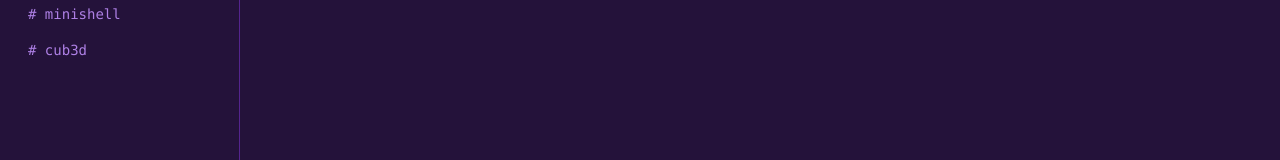
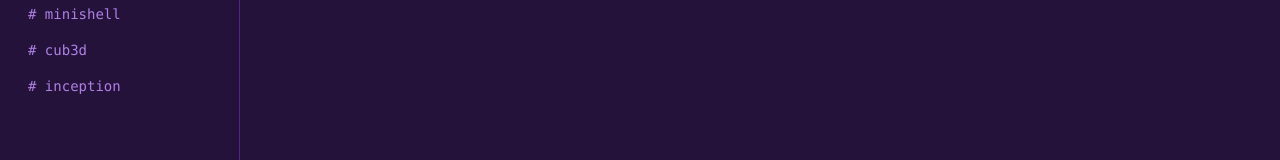
Before and after one commit to Camillia9/Portfolio, a React app: page / in a window 1280 px wide. Shown: the part 431-591 px from the top of the page. Built offline with nearby package versions, Linux system fonts and the light colour scheme; the HTML template or start-up script is replaced by a standard one.

Commit message:
Add: Projet inception

```diff
--- a/src/App.jsx
+++ b/src/App.jsx
@@ -16,6 +16,7 @@ const channelComponents = {
   ft_irc: ProjectChannel,
   minishell: ProjectChannel,
   cub3d: ProjectChannel,
+  inception: ProjectChannel,
 }
 
 export default function App() {
--- a/src/data/channels.js
+++ b/src/data/channels.js
@@ -1,4 +1,4 @@
 export const channels = {
   general: ['about', 'skills', 'contact'],
-  projects: ['ft_transcendence', 'ft_irc', 'minishell', 'cub3d'],
+  projects: ['ft_transcendence', 'ft_irc', 'minishell', 'cub3d', 'inception'],
 }
--- a/src/data/projects.js
+++ b/src/data/projects.js
@@ -15,16 +15,23 @@ export const projects = {
   },
   minishell: {
     stack: ['C', 'fork', 'execve', 'pipes', 'signals'],
-    lead: 'null',
+    lead: null,
     members: ['Camillia', 'Mary-Line'],
     repo: 'https://github.com/Camillia9/minishell',
     pinned: ['overview', 'role', 'challenge'],
   },
     cub3d: {
     stack: ['C', 'raycasting', 'MiniLibX'],
-    lead: 'null',
+    lead: null,
     members: ['Camillia', 'Mary-Line'],
     repo: 'https://github.com/Camillia9/cub3d',
     pinned: ['overview', 'role', 'challenge'],
   },
+    inception: {
+    stack: ['Docker', 'Docker Compose', 'NGINX', 'WordPress', 'MariaDB', 'Shell'],
+    lead: null,
+    members: ['Camillia'],
+    repo: 'https://github.com/Camillia9/inception',
+    pinned: ['overview', 'learned'],
+  },
 }
--- a/src/locales/en.json
+++ b/src/locales/en.json
@@ -28,7 +28,8 @@
       "ft_transcendence": "Collaborative project management, Trello-style",
       "ft_irc": "Multi-client messaging server in C++",
       "minishell": "A simplified Unix shell, inspired by bash",
-      "cub3d": "A raycasting 3D engine, Wolfenstein 3D-style"
+      "cub3d": "A raycasting 3D engine, Wolfenstein 3D-style",
+      "inception": "A containerized web infrastructure with Docker"
     }
   },
 
@@ -70,7 +71,8 @@
       "overview": "The project",
       "role": "My role",
       "challenge": "The challenge",
-      "tests": "Testing"
+      "tests": "Testing",
+      "learned": "What I took away"
     },
     "ft_transcendence": {
       "overview": "A collaborative project management web app, Trello-style. Users create an organization and several projects, then assign and track tasks on a board.",
@@ -91,6 +93,10 @@
       "overview": "A first-person game engine, Wolfenstein 3D-style, written in C. From a 2D map, it renders a textured 3D maze that the player can move through in real time.",
       "role": "I built the entire raycasting: casting one ray per screen column, computing the distance to the wall it hits, then deriving the height of the wall to draw to create the illusion of 3D.",
       "challenge": "The geometry, especially the fish-eye effect, which curved the walls at the edges of the screen. It's fixed by using the perpendicular distance to the camera plane instead of the actual length of the ray."
+    },
+    "inception": {
+      "overview": "A complete web infrastructure split into several services, each running in its own Docker container: an NGINX server secured with TLS, a WordPress site and a MariaDB database, orchestrated with Docker Compose. Every image is built from my own Dockerfile, without any ready-made image.",
+      "learned": "This was the project that challenged me the most: meticulous configuration, dense documentation, containers that refused to talk to each other, and errors that were hard to diagnose from inside a container. But it's also the one that taught me to read logs to understand why a container crashes, to write and read a docker-compose.yml file, and to understand why a project works on one machine but not on another. I reused these skills directly to run ft_transcendence with Docker."
     }
   }
 }
--- a/src/locales/fr.json
+++ b/src/locales/fr.json
@@ -28,7 +28,8 @@
       "ft_transcendence": "Gestion de projet collaborative façon Trello",
       "ft_irc": "Serveur de messagerie multi-clients en C++",
       "minishell": "Un shell Unix simplifié, inspiré de bash",
-      "cub3d": "Un moteur 3D par raycasting, façon Wolfenstein 3D"
+      "cub3d": "Un moteur 3D par raycasting, façon Wolfenstein 3D",
+      "inception": "Une infrastructure web conteneurisée avec Docker"
     }
   },
 
@@ -70,7 +71,8 @@
       "overview": "Le projet",
       "role": "Mon rôle",
       "challenge": "Le défi",
-      "tests": "Les tests"
+      "tests": "Les tests",
+      "learned": "Ce que j'en retiens"
     },
     "ft_transcendence": {
       "overview": "Une application web de gestion de projet collaborative, dans l'esprit de Trello. On crée une organisation, plusieurs projets, et chacun répartit et suit ses tâches sur un tableau.",
@@ -91,6 +93,10 @@
       "overview": "Un moteur de jeu en vue subjective, façon Wolfenstein 3D, codé en C. À partir d'une carte en 2D, il affiche un labyrinthe texturé en 3D, dans lequel le joueur se déplace en temps réel.",
       "role": "J'ai développé tout le raycasting : lancer un rayon par colonne de l'écran, calculer la distance jusqu'au mur touché, puis en déduire la hauteur du mur à dessiner pour créer l'illusion de la 3D.",
       "challenge": "Les calculs géométriques, et en particulier l'effet « fish-eye », qui courbait les murs sur les bords de l'écran. Il se corrige en utilisant la distance perpendiculaire au plan de la caméra, plutôt que la longueur réelle du rayon."
+    },
+    "inception": {
+      "overview": "Une infrastructure web complète, découpée en plusieurs services qui tournent chacun dans leur propre conteneur Docker : un serveur NGINX sécurisé en TLS, un site WordPress et une base de données MariaDB, orchestrés avec Docker Compose. Chaque image est construite à partir de mon propre Dockerfile, sans image toute faite.",
+      "learned": "C'est le projet qui m'a donné le plus de fil à retordre : une configuration minutieuse, une documentation dense, des conteneurs qui refusaient de communiquer entre eux et des erreurs difficiles à diagnostiquer à l'intérieur d'un conteneur. Mais c'est aussi celui qui m'a appris à lire les logs pour comprendre pourquoi un conteneur plante, à écrire et lire un docker-compose.yml, et à comprendre pourquoi un projet fonctionne sur une machine et pas sur une autre. Des compétences que j'ai directement réutilisées pour faire tourner ft_transcendence avec Docker."
     }
   }
 }
```
